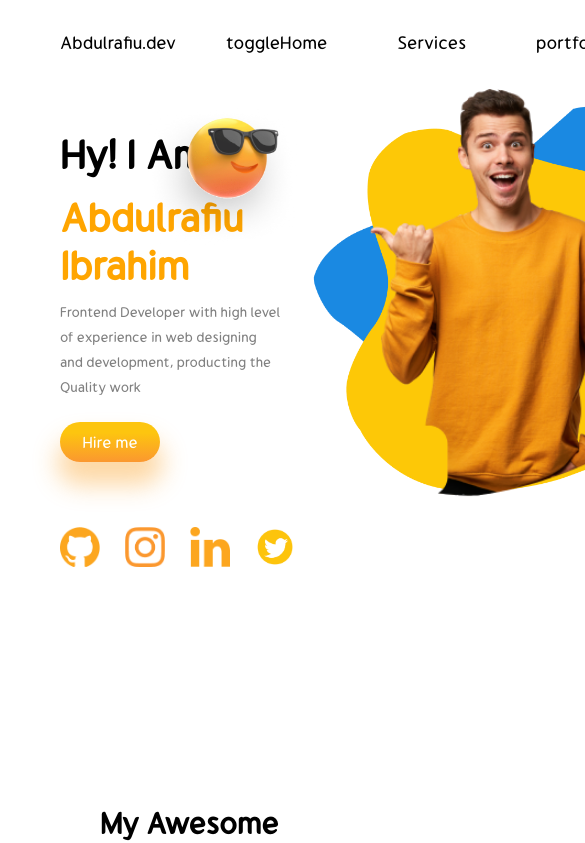
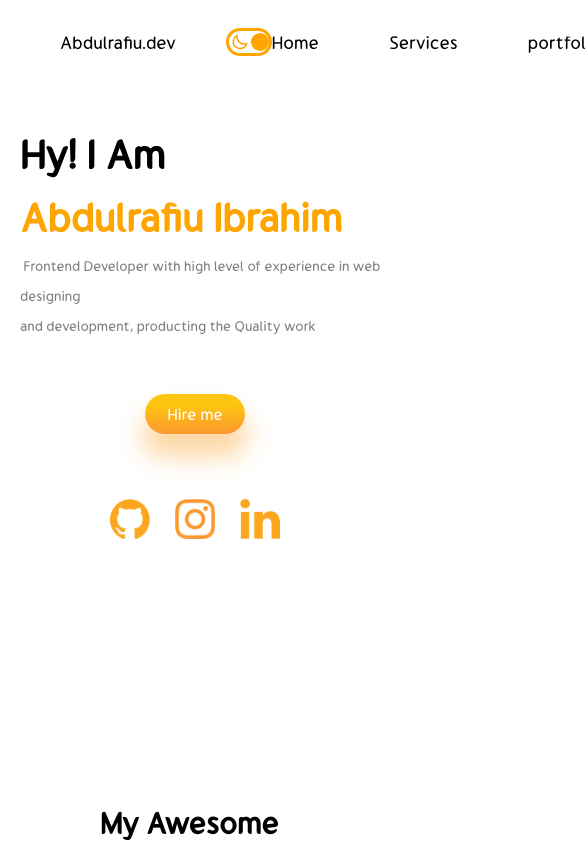
Before and after one commit to Abdulrafiudev/portfolio, a React (Vite) app: page / in a window 390 px wide. Shown: the top 843 px of the page, 585 px wide, since content can reach past the window. Built offline with nearby package versions, Linux system fonts and the light colour scheme.

Commit message:
adding darkmode functionality

```diff
--- a/package.json
+++ b/package.json
@@ -11,6 +11,7 @@
     "preview": "vite preview"
   },
   "dependencies": {
+    "@iconscout/react-unicons": "^2.0.2",
     "axios": "^1.6.8",
     "dotenv": "^16.4.5",
     "react": "^18.2.0",
--- a/src/App.css
+++ b/src/App.css
@@ -9,9 +9,19 @@
   cursor: pointer;
 }
 
+body{
+  height: 100%;
 
+}
+#root{
+  height: 100%;
+}
 .app_wrapper{
-  width: 100vw;
+
+  height: 100%;
+
+
+
 }
 
 
@@ -21,3 +31,8 @@
     flex-direction: column;
   }
 }
+[data-theme = "dark"]{
+  background-color: black;
+  color: white;
+
+}
--- a/src/App.jsx
+++ b/src/App.jsx
@@ -1,4 +1,4 @@
-import React from "react"
+import React, { useContext, useEffect, useState } from "react"
 import "./App.css"
 import Header from "./components/Header/Header"
 import Intro from "./components/Intro/intro"
@@ -11,33 +11,64 @@ import Wordings from "./components/wordings/wordings"
 import Testimonial from "./components/Testimonial/testimonial"
 import Contact from "./components/contact/contact"
 import Footer from "./components/footer/footer"
+import { createContext } from "react"
 
+//This creates a context
+export let context_theme = createContext()
 
 function App() {
 
 
+
+  let [is_dark, set_is_dark] = useState(retrieve_theme)
+
+  useEffect(() => {
+    save_theme()
+  }, [is_dark])
+
+
+  function handle_toggle(){
+    set_is_dark(!is_dark)
+  }
+
+  function save_theme(){
+    localStorage.setItem(`theme_mode`, JSON.stringify(is_dark))
+  }
+
+  function retrieve_theme(){
+    let stored_theme = JSON.parse(localStorage.getItem(`theme_mode`))
+    return stored_theme ? stored_theme : false
+  }
+
   return (
+
+    // This enables us to pass values to the context which can be called anywhere in our program
     <>
-      <div className="app_wrapper">
+
+    <context_theme.Provider value = {[is_dark, handle_toggle]}>
+      <div className="app_wrapper" data-theme = {is_dark && "dark"}>
         <Header />
         <Intro />
         <Services />
         <div className="experience_container">
           {experience_array.map((experience) => {
-            return  <Experience years = {experience.years} description = {experience.desription} detail = {experience.detail}/>
+            return  <Experience years = {experience.years} description = {experience.desription} detail = {experience.detail} darkmode ={is_dark} handle_darkmode = {handle_toggle}/>
           })}
 
         </div>
         <Work />
-        <Wordings detail = "Recent Projects" content = "Portfolio" />
+        <Wordings />
         <Portfolio />
         <Testimonial />
         <Contact />
         <Footer />
 
       </div>
+      </context_theme.Provider>
     </>
   )
 }
 
+
+
 export default App
--- a/src/components/Experience/Experience.jsx
+++ b/src/components/Experience/Experience.jsx
@@ -1,14 +1,19 @@
 import React from "react";
 import "./Experience.css"
+import { useContext } from "react";
+import { context_theme } from "../../App";
 
 
 
 function Experience(props){
+
+  let [is_dark] = useContext(context_theme)
+
   return(
     <>
 
      <div className="exp_div">
-      <div className="circle">
+      <div className="circle" style={{backgroundColor: is_dark && "black"}}>
          <span> {props.years} </span>
       </div>
       <span> {props.description} </span>
--- a/src/components/Header/Header.css
+++ b/src/components/Header/Header.css
@@ -9,10 +9,12 @@
   align-items: center;
   z-index: 2;
 
+
 }
 
 .left_section{
   display: flex;
+  align-items: center;
   flex: 1;
   gap: 50px;
   margin-left: 60px;
--- a/src/components/Header/Header.jsx
+++ b/src/components/Header/Header.jsx
@@ -1,16 +1,21 @@
 import React from "react";
 import "./Header.css"
+import Toggle from "../Toggle/toggle";
+import { context_theme } from "../../App";
+import { useContext } from "react";
 
 
-function Header(){
+function Header(props){
+
+  let [is_dark] = useContext(context_theme)
   return(
     <>
 
-     <div className="header">
+     <div className="header" style={{background : is_dark && "black"}}>
       <div className="left_section">
 
         <p className="dev_name"> Abdulrafiu.dev</p>
-        <p className="toggle"> toggle </p>
+        <Toggle darkmode = {props.darkmode} handle_darkmode = {props.handle_darkmode} />
       </div>
 
       <div className="right_section">
--- a/src/components/Intro/intro.css
+++ b/src/components/Intro/intro.css
@@ -100,3 +100,44 @@
   left: -200px;
   top: -70px;
 }
+@media(max-width: 900px){
+  .intro{
+    flex-direction: column;
+    gap: 100px;
+  }
+  .left_intro{
+    display: flex;
+    flex-direction: column;
+    align-items: center;
+    justify-content: center;
+
+    width: 100%;
+    margin-left: 0;
+  }
+ .info span {
+    margin-left: 20px;
+ }
+ .little_note{
+  white-space: pre-wrap;
+  line-height: 30px;
+ }
+ .hire_me_container{
+  display: flex;
+  justify-content: center;
+  align-items: center;
+  margin-top: 30px;
+
+ }
+ .hire_me_button{
+  justify-content: center;
+  align-items: center;
+ }
+ .contain_icons{
+  width: 100%;
+  justify-content: center;
+
+ }
+  .right_intro{
+    display: none;
+  }
+}
--- a/src/components/Intro/intro.jsx
+++ b/src/components/Intro/intro.jsx
@@ -1,4 +1,4 @@
-import React from "react";
+import React, {useState} from "react";
 import "./intro.css"
 import github from "../../../public/images/github.png"
 import instagram from "../../../public/images/instagram.png"
@@ -15,23 +15,26 @@ import glasses_imoji from "../../../public/images/glassesimoji.png"
 
 function Intro(){
 
+
   return(
     <>
       <div className="intro">
         <div className="left_intro">
           <div className="info">
-            <span className="greetings">Hy! I Am </span>
+            <span className="greetings"  >Hy! I Am </span>
             <span className="dev_info"> Abdulrafiu Ibrahim </span>
             <span className="little_note"> Frontend Developer with high level of experience in web designing<br></br>
             and development, producting the Quality work </span>
+            <div className="hire_me_container">
+             <button className="hire_me_button"> Hire me </button>
+            </div>
 
-            <button className="hire_me_button"> Hire me </button>
             <div className="icons">
               <div className="contain_icons">
                 <img src={github}></img>
                 <img src={instagram}></img>
                 <img src={linkedin}></img>
-                <img src={twitter} className="twitter"></img>
+
               </div>
 
            </div>
--- /dev/null
+++ b/src/components/Toggle/toggle.css
@@ -0,0 +1,21 @@
+.toggle{
+  display: flex;
+  justify-content: space-between;
+  border: 3px solid orange;
+  border-radius: 1rem;
+  cursor: pointer;
+  padding: 2px;
+  position: relative;
+}
+.toggle *{
+  width: 1rem;
+  height: 1rem;
+  color: orange;
+}
+.toggle_button{
+  border-radius: 50%;
+  background-color: orange;
+  position: absolute;
+  right: 0;
+
+}
--- /dev/null
+++ b/src/components/Toggle/toggle.jsx
@@ -0,0 +1,28 @@
+import React from "react";
+import "./toggle.css"
+import Moon from "@iconscout/react-unicons/icons/uil-moon";
+import Sun from "@iconscout/react-unicons/icons/uil-sun";
+import { context_theme } from "../../App";
+import { useContext } from "react";
+
+
+function Toggle(){
+ // The useContext hook enables us to get the context that was passed in as values in our context_heme.Provider
+  let [is_dark, handle_toggle] = useContext(context_theme)
+  return(
+    <>
+      <div className="toggle" onClick={handle_toggle}>
+
+       <Moon />
+       <Sun />
+       <div className="toggle_button" style={{left: is_dark && "0" }}></div>
+
+      </div>
+
+
+
+    </>
+  )
+}
+
+export default Toggle
--- a/src/components/contact/contact.jsx
+++ b/src/components/contact/contact.jsx
@@ -1,7 +1,8 @@
 import React from "react";
 import "./contact.css"
 import axios from "axios"
-import { useState } from "react";
+import { useState, useEffect } from "react";
+
 
 
 
@@ -14,6 +15,15 @@ let Contact = function(){
     message : ""
   })
 
+  let [is_done, set_is_done] = useState(false)
+
+  useEffect(() => {
+    if (is_done){
+      form_message()
+    }
+
+  }, [is_done])
+
   function handle_change(event){
     let {name, value} = event.target
     set_email_content((prev_value) => {
@@ -24,6 +34,14 @@ let Contact = function(){
         }
       )
     })
+  }
+
+  function handle_send(){
+    set_is_done(true)
+  }
+
+  function form_message(){
+    is_done ? alert(`Email sent`) : alert(`Email not sent`)
   }
 
   let data = {
@@ -39,10 +57,10 @@ let Contact = function(){
 
   }
 
- async function handle_submit(event){
+  function handle_submit(event){
   event.preventDefault()
   try{
-    let response = await  axios.post("https://api.emailjs.com/api/v1.0/email/send", {
+    let response =   axios.post("https://api.emailjs.com/api/v1.0/email/send", {
       service_id: "service_1w5byzw",
       template_id: "template_lgab6un",
       user_id: "5tqts9tVEIevlbcZM",
@@ -54,7 +72,6 @@ let Contact = function(){
       }
 
     })
-   console.log(response.data)
 
   set_email_content({
     username : "",
@@ -86,8 +103,9 @@ let Contact = function(){
             <input className="form_email" placeholder="Email" name="email"  onChange={handle_change} value={email_content.email}></input>
             <textarea  className="form_content" placeholder="message" name="message"  onChange={handle_change} value={email_content.message}></textarea>
             <div className="submit_container">
-              <button type="submit" className="submit_button"> send </button>
+              <button type="submit" className="submit_button" onClick={handle_send}> send </button>
             </div>
+
 
           </form>
         </div>
--- a/src/components/footer/footer.css
+++ b/src/components/footer/footer.css
@@ -1,5 +1,5 @@
 .footer_container{
-  background-color: rgb(58, 58, 57);
+  background-color: rgb(201, 196, 196);
   position: absolute;
   display: flex;
   flex-direction: column;
```
Also changed, not shown: 1 other file (tests, documents, lock files or other folders).
